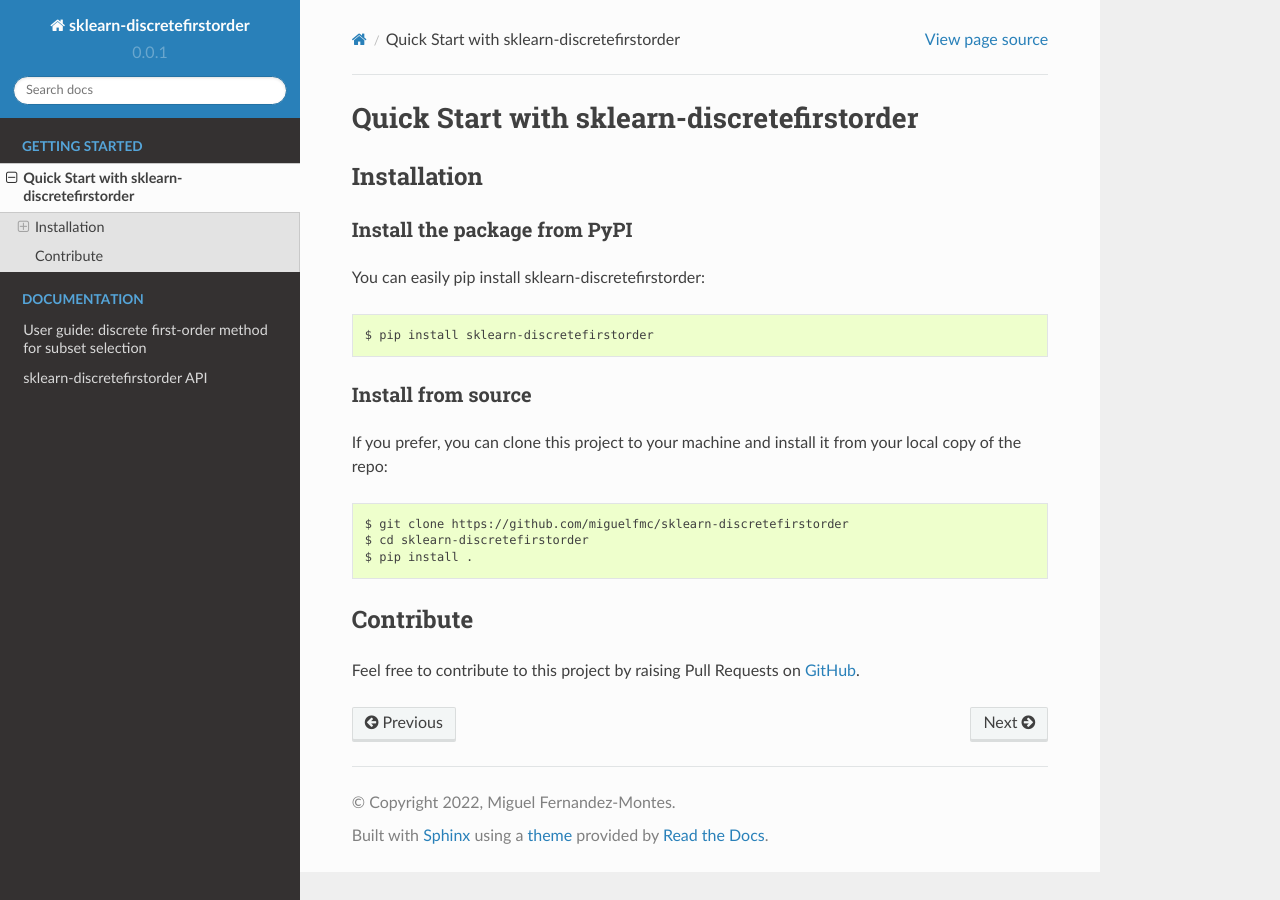
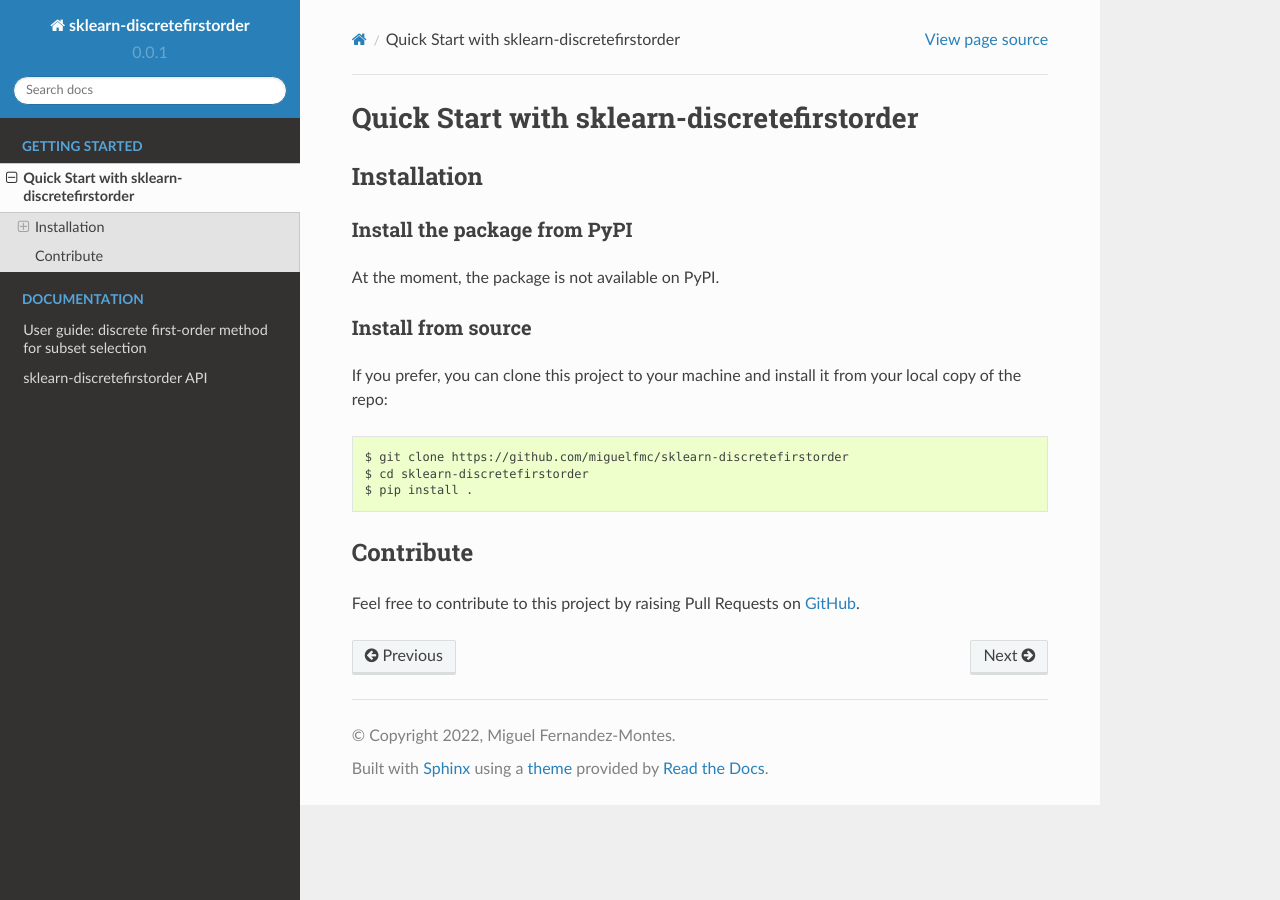
Before and after one commit to miguelfmc/sklearn-discretefirstorder, a Sphinx documentation site: the page built from doc/quick_start.rst, in a window 1280 px wide. Built offline with Sphinx 7.4.7 and the Read the Docs theme 2.0.0, drawn with Linux system fonts in a browser that asks for light colours; formulas are drawn with MathJax 3; pages that are not in the unit, such as notebooks, are missing from menus.

Commit message:
Commented out PyPI installation

```diff
--- a/doc/quick_start.rst
+++ b/doc/quick_start.rst
@@ -8,9 +8,11 @@
 Install the package from PyPI
 -----------------------------
 
-You can easily pip install sklearn-discretefirstorder::
+At the moment, the package is not available on PyPI.
 
-    $ pip install sklearn-discretefirstorder
+.. You can easily pip install sklearn-discretefirstorder::
+
+..     $ pip install sklearn-discretefirstorder
 
 Install from source
 -------------------
```
